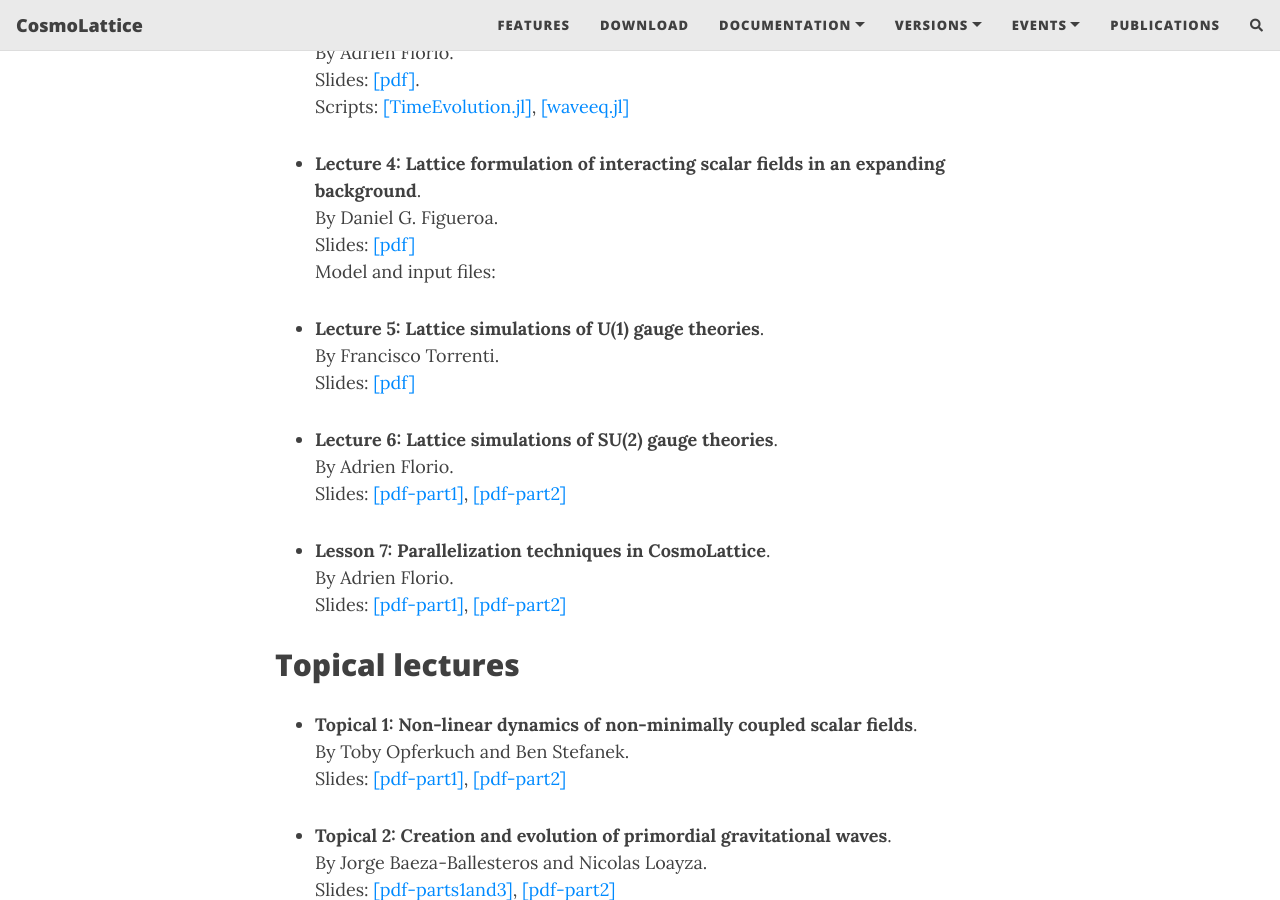
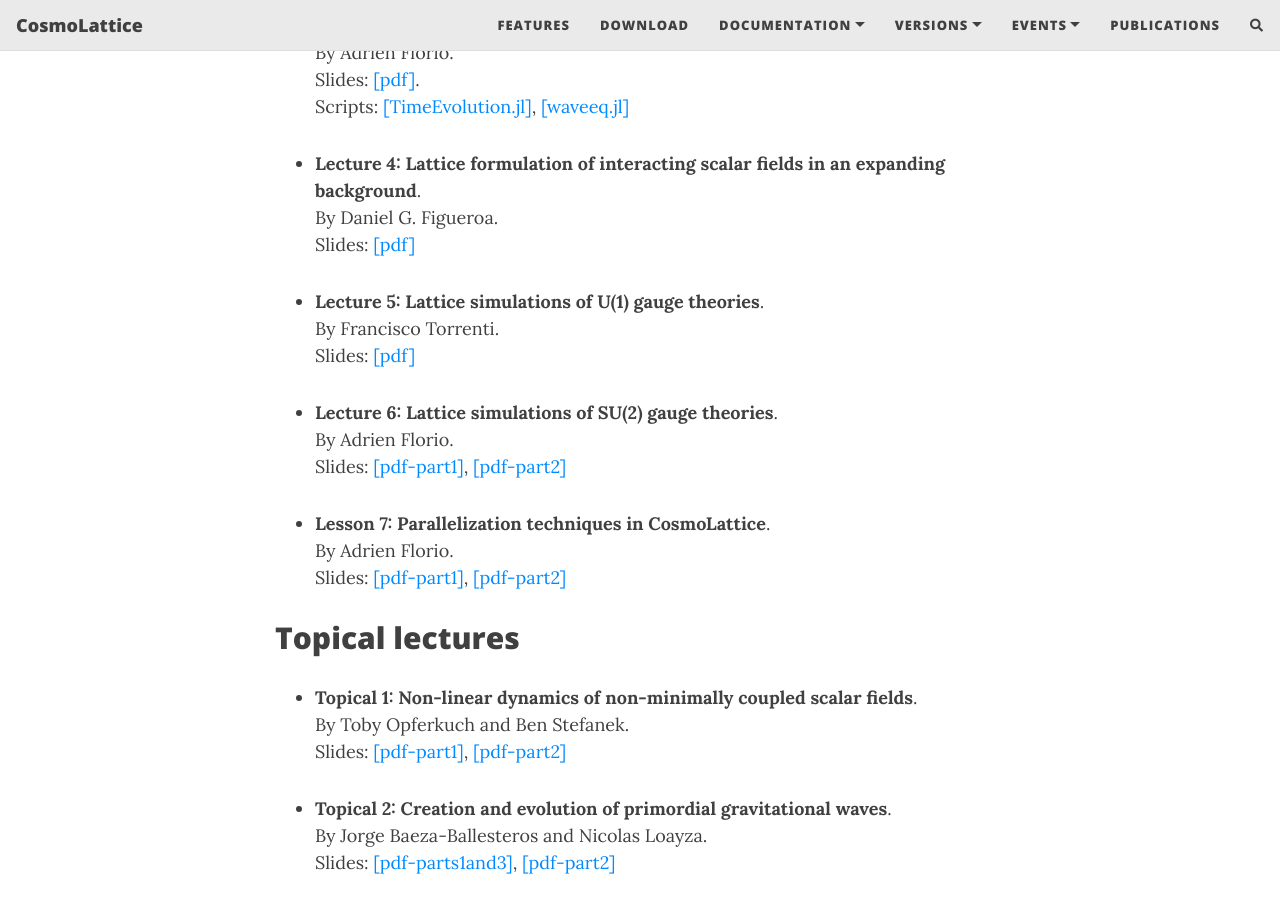
Before and after one commit to cosmolattice/cosmolatticeweb, a Jekyll site: the page built from school22material.md, in a window 1280 px wide and 900 px high, scrolled down 886 px. Built offline with Jekyll 4.4.1, drawn with Linux system fonts in a browser that asks for light colours; nearby versions of some CDN libraries; comment, search, counter and statistics services are not loaded.

Commit message:
correction

```diff
--- a/school22material.md
+++ b/school22material.md
@@ -30,7 +30,6 @@ Here we compile all the presentation slides, notes, and other materials prepared
 - **Lecture 4: Lattice formulation of interacting scalar fields in an expanding background**.<br>
 	By Daniel G. Figueroa.<br>
   Slides: [[pdf]]({{ site.url }}{{ site.baseurl }}/assets/CLschool-material/L4-ScalarFieldsWithExpansion.pdf){:target="_blank"}<br>
-  Model and input files: <br>
 
 - **Lecture 5: Lattice simulations of U(1) gauge theories**. <br>
    By Francisco Torrenti.<br>
```
